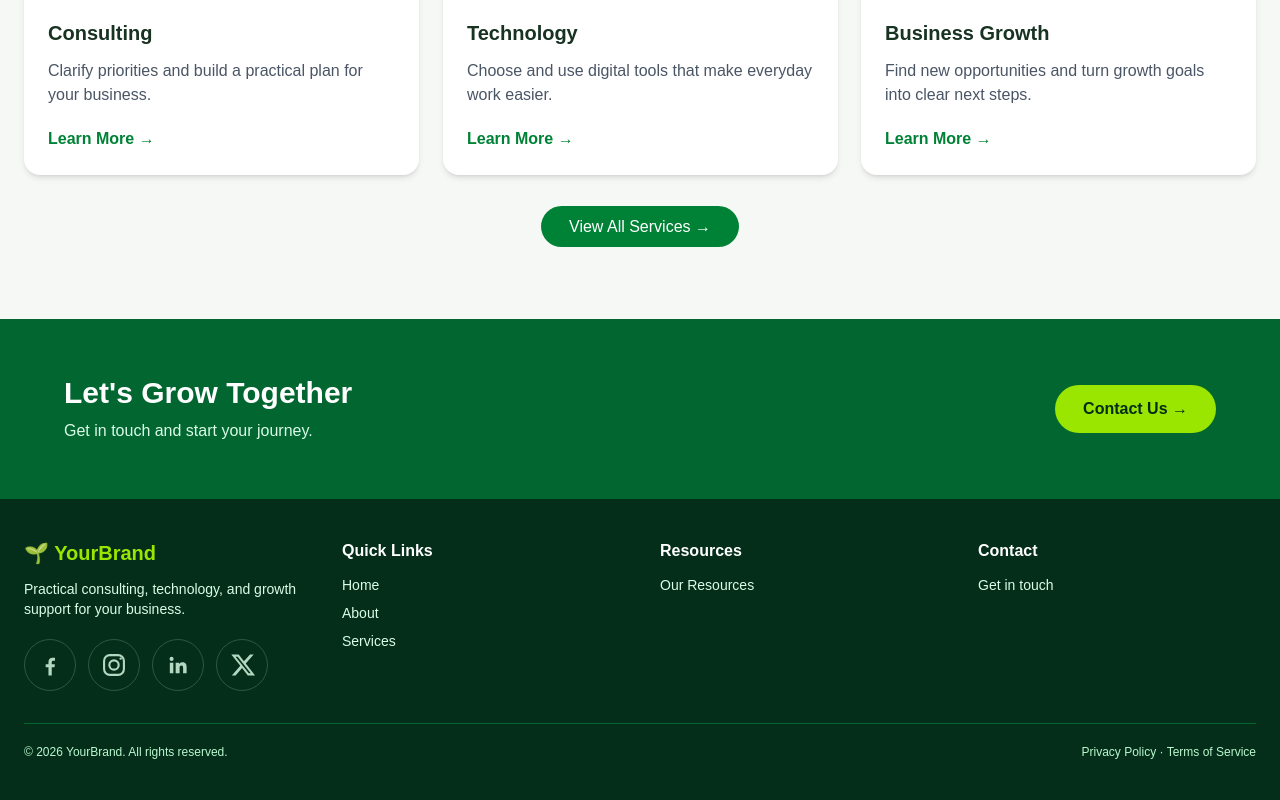
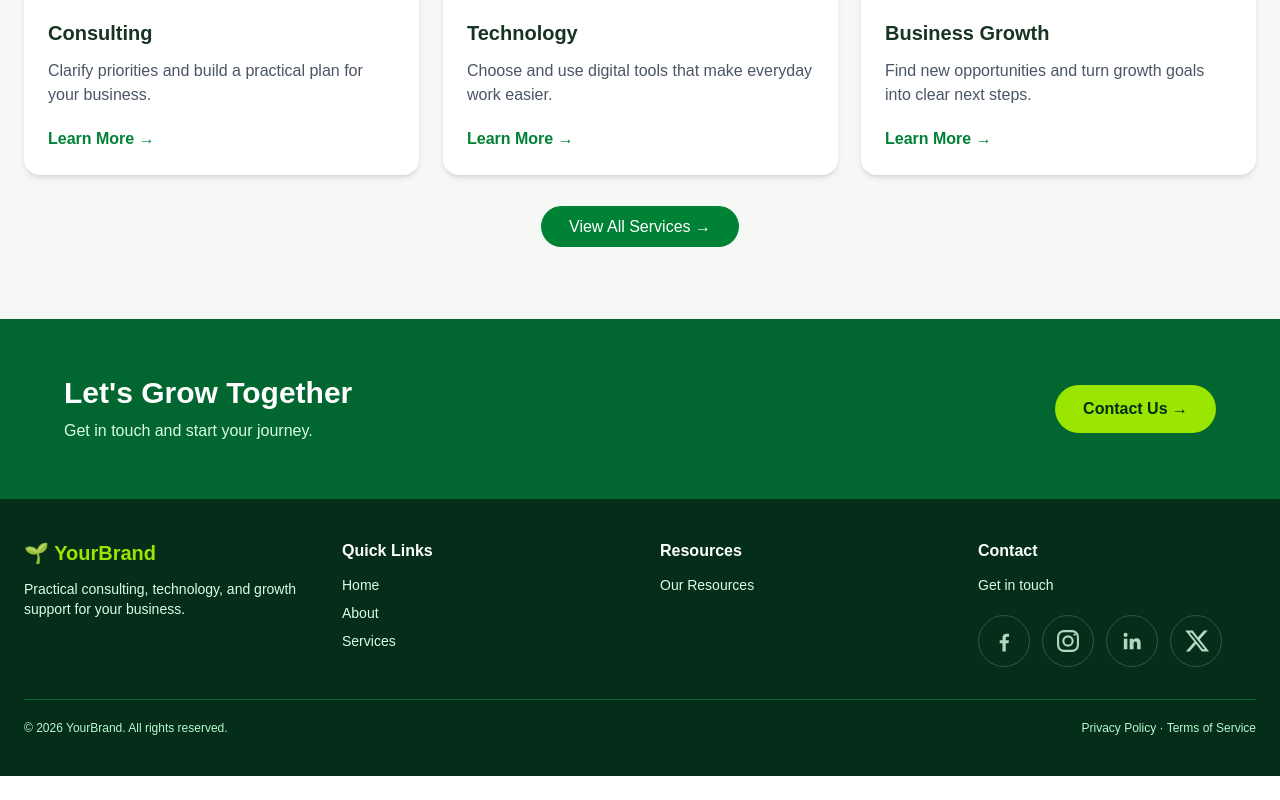
Before and after one commit to sahaanurag207-oss/react_2, a React (Vite) app: page / in a window 1280 px wide. Shown: the part 2037-2837 px from the top of the page. After the commit the page ends 2813 px from the top, so only its background shows below. Built offline with nearby package versions, Linux system fonts and the light colour scheme.

Commit message:
animations_fix_5

```diff
--- a/src/App.jsx
+++ b/src/App.jsx
@@ -167,54 +167,6 @@ function Footer() {
             <p className="text-sm text-green-100 mt-3 max-w-xs">
             Practical consulting, technology, and growth support for your business.
             </p>
-            <div className="mt-5 flex items-center gap-3" aria-label="Social media">
-              <a
-                href="https://www.facebook.com/"
-                target="_blank"
-                rel="noreferrer"
-                aria-label="Facebook"
-                className="social-link social-facebook"
-              >
-                <svg aria-hidden="true" viewBox="0 0 24 24" fill="currentColor">
-                  <path d="M13.5 21v-7h2.35l.35-2.7h-2.7V9.58c0-.78.22-1.31 1.35-1.31h1.44V5.85c-.25-.03-1.1-.1-2.1-.1-2.08 0-3.5 1.27-3.5 3.6v1.95H8.3V14h2.39v7h2.8Z" />
-                </svg>
-              </a>
-              <a
-                href="https://www.instagram.com/"
-                target="_blank"
-                rel="noreferrer"
-                aria-label="Instagram"
-                className="social-link social-instagram"
-              >
-                <svg aria-hidden="true" viewBox="0 0 24 24" fill="none" stroke="currentColor" strokeWidth="1.8">
-                  <rect x="3.5" y="3.5" width="17" height="17" rx="5" />
-                  <circle cx="12" cy="12" r="4" />
-                  <circle cx="17.7" cy="6.5" r="1" fill="currentColor" stroke="none" />
-                </svg>
-              </a>
-              <a
-                href="https://www.linkedin.com/"
-                target="_blank"
-                rel="noreferrer"
-                aria-label="LinkedIn"
-                className="social-link social-linkedin"
-              >
-                <svg aria-hidden="true" viewBox="0 0 24 24" fill="currentColor">
-                  <path d="M6.5 8.5a1.75 1.75 0 1 0 0-3.5 1.75 1.75 0 0 0 0 3.5ZM5 10h3v9H5v-9Zm5 0h2.9v1.23h.04c.4-.76 1.38-1.56 2.84-1.56 3.04 0 3.6 2 3.6 4.6V19h-3v-4.2c0-1-.02-2.28-1.4-2.28-1.4 0-1.62 1.1-1.62 2.2V19H10v-9Z" />
-                </svg>
-              </a>
-              <a
-                href="https://x.com/"
-                target="_blank"
-                rel="noreferrer"
-                aria-label="X"
-                className="social-link social-x"
-              >
-                <svg aria-hidden="true" viewBox="0 0 24 24" fill="currentColor">
-                  <path d="M18.9 3H22l-6.78 7.75L23.2 21h-6.25l-4.9-6.4L6.45 21H3.3l7.25-8.28L2.8 3h6.4l4.43 5.86L18.9 3Zm-1.1 16h1.73L8.28 4.9H6.42L17.8 19Z" />
-                </svg>
-              </a>
-            </div>
           </div>
 
           <div>
@@ -238,6 +190,30 @@ function Footer() {
             <div className="flex flex-col gap-2 text-sm text-green-100">
               <Link to="/contact">Get in touch</Link>
             </div>
+            <div className="mt-5 flex items-center gap-3" aria-label="Social media">
+              <a href="https://www.facebook.com/" target="_blank" rel="noreferrer" aria-label="Facebook" className="social-link social-facebook">
+                <svg aria-hidden="true" viewBox="0 0 24 24" fill="currentColor">
+                  <path d="M13.5 21v-7h2.35l.35-2.7h-2.7V9.58c0-.78.22-1.31 1.35-1.31h1.44V5.85c-.25-.03-1.1-.1-2.1-.1-2.08 0-3.5 1.27-3.5 3.6v1.95H8.3V14h2.39v7h2.8Z" />
+                </svg>
+              </a>
+              <a href="https://www.instagram.com/" target="_blank" rel="noreferrer" aria-label="Instagram" className="social-link social-instagram">
+                <svg aria-hidden="true" viewBox="0 0 24 24" fill="none" stroke="currentColor" strokeWidth="1.8">
+                  <rect x="3.5" y="3.5" width="17" height="17" rx="5" />
+                  <circle cx="12" cy="12" r="4" />
+                  <circle cx="17.7" cy="6.5" r="1" fill="currentColor" stroke="none" />
+                </svg>
+              </a>
+              <a href="https://www.linkedin.com/" target="_blank" rel="noreferrer" aria-label="LinkedIn" className="social-link social-linkedin">
+                <svg aria-hidden="true" viewBox="0 0 24 24" fill="currentColor">
+                  <path d="M6.5 8.5a1.75 1.75 0 1 0 0-3.5 1.75 1.75 0 0 0 0 3.5ZM5 10h3v9H5v-9Zm5 0h2.9v1.23h.04c.4-.76 1.38-1.56 2.84-1.56 3.04 0 3.6 2 3.6 4.6V19h-3v-4.2c0-1-.02-2.28-1.4-2.28-1.4 0-1.62 1.1-1.62 2.2V19H10v-9Z" />
+                </svg>
+              </a>
+              <a href="https://x.com/" target="_blank" rel="noreferrer" aria-label="X" className="social-link social-x">
+                <svg aria-hidden="true" viewBox="0 0 24 24" fill="currentColor">
+                  <path d="M18.9 3H22l-6.78 7.75L23.2 21h-6.25l-4.9-6.4L6.45 21H3.3l7.25-8.28L2.8 3h6.4l4.43 5.86L18.9 3Zm-1.1 16h1.73L8.28 4.9H6.42L17.8 19Z" />
+                </svg>
+              </a>
+            </div>
           </div>
         </div>
 
```
